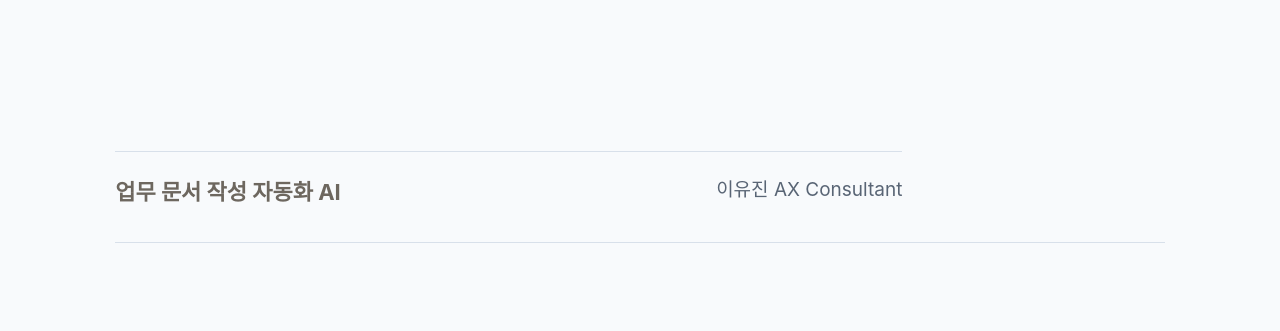
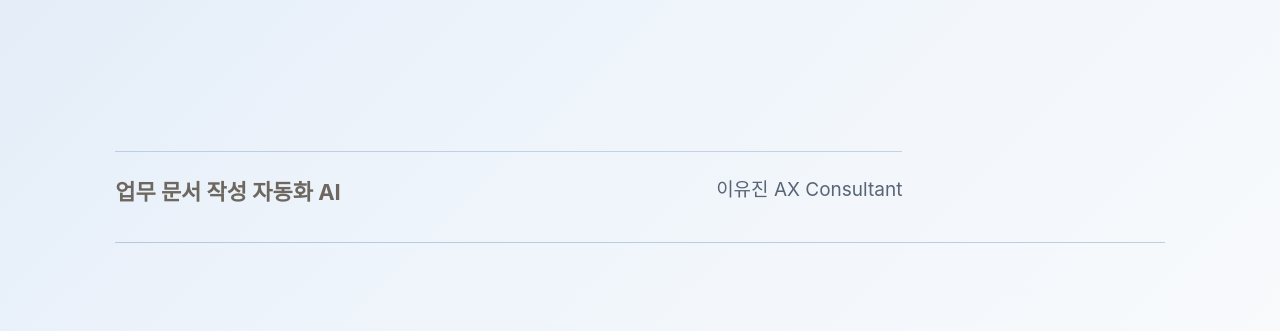
Before and after one commit to leeyoojinwork-pm/baingroup-ai-lecture, a plain HTML site: page index.html in a window 1280 px wide. Shown: the part 469-800 px from the top of the page. Drawn offline with Linux system fonts and the light colour scheme; a web font is replaced by a local one.

Commit message:
Update cover color treatment

```diff
--- a/index.html
+++ b/index.html
@@ -636,11 +636,12 @@ html,body,.deck{
   background:var(--paper);
 }
 .cover{
-  background:#f8fafc;
+  background:
+    linear-gradient(135deg,#dce8f6 0%,#eef4fb 52%,#f8fafc 100%);
 }
 .cover-shell{
-  border-top:1px solid var(--line);
-  border-bottom:1px solid var(--line);
+  border-top:1px solid rgba(47,95,159,.28);
+  border-bottom:1px solid rgba(47,95,159,.28);
 }
 .cover-line{
   background:var(--accent);
@@ -658,7 +659,7 @@ html,body,.deck{
   color:#1f2430;
 }
 .cover-bottom{
-  border-top:1px solid var(--line);
+  border-top:1px solid rgba(47,95,159,.24);
 }
 .core-wording,
 h2,
```
Also changed, not shown: 바인그룹_생성형AI_1차수_발표자료_풀버전_최종본.html (+5 -4 lines).
